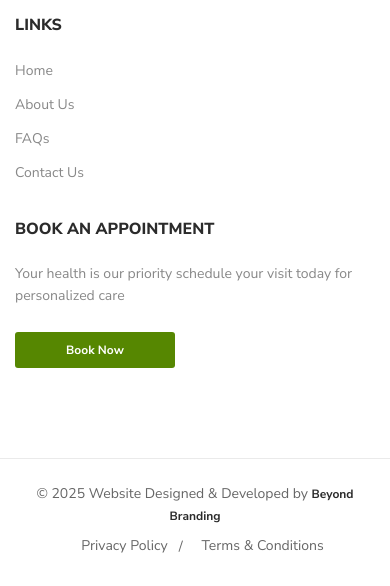
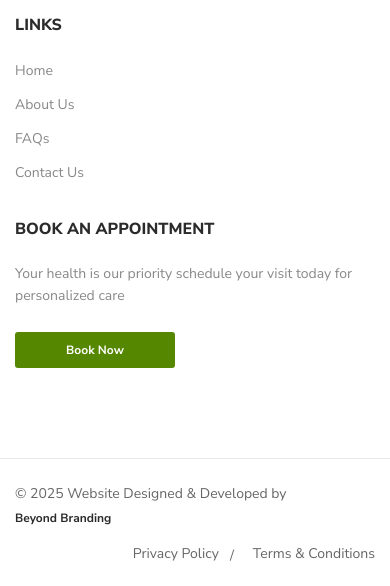
Before and after one commit to Beyond-Branding/naivaidiya-healthcare, an Astro site: page / in a window 390 px wide. Shown: the part 7614-8200 px from the top of the page. Built offline with nearby package versions, Linux system fonts and the light colour scheme; Astro itself is replaced by a stand-in of ours.

Commit message:
fixed footer in mobile resposive
fixed footer in mobile resposive

```diff
--- a/public/assets/css/responsive.css
+++ b/public/assets/css/responsive.css
@@ -352,14 +352,14 @@
 	}
 }
 
-/* === Special fix for 405px – 420px range === */
+
 @media only screen and (min-width: 405px) and (max-width: 420px) {
   .best-doctors.hme-one .heading h1 {
     font-size: 16px;
     line-height: 1.3;
-    white-space: normal;   /* allow wrapping */
+    white-space: normal;
     display: inline-block;
-    width: 75%;            /* keep enough space for arrows */
+    width: 75%;
     margin: 0;
   }
 
@@ -715,11 +715,49 @@
 	.testimonial h1 {
 		text-align: center;
 	}
-	.footer-last .left,
-	.footer-last .right {
-		float: none;
-		text-align: center;
-	}
+/* === Footer mobile === */
+@media only screen and (max-width: 768px) {
+  .footer-last .left {
+    text-align: left !important;
+  }
+
+  .footer-last .left span {
+    display: block;
+    font-weight: 600;
+    margin-top: 2px;
+  }
+
+  .footer-last .right {
+    text-align: left !important;
+    margin-top: 6px;
+  }
+
+  .footer-last .right ul {
+    padding: 0;
+    margin: 0;
+    list-style: none;
+  }
+
+  .footer-last .right ul li {
+    display: inline-flex;
+    align-items: left;
+    margin: 0;
+  }
+
+  .footer-last .right ul li a {
+    font-size: 14px;
+  }
+
+  .footer-last .right ul li::after {
+    margin: 0 0px;
+  }
+
+  .footer-last .right ul li:last-child::after {
+    content: "";
+    margin: 0;
+  }
+}
+
 	.contact_address_inner {
 		position: relative;
 		margin-bottom: 30px;
@@ -923,9 +961,7 @@
 	.footer-widget.two .news h6 a {
 		font-size: 14px;
 	}
-	.footer-last .right ul li a {
-		font-size: 14px;
-	}
+
 	.footer-widget ul li a {
 		font-size: 14px;
 		line-height: 26px;
--- a/src/layouts/Layout.astro
+++ b/src/layouts/Layout.astro
@@ -317,14 +317,16 @@
                      </div>
                      <div class="right">
                         <ul>
-                           <li><a href="/privacy">Privacy Policy    </a></li>
-                           <li><a href="/termsandcondition"> Terms & Conditions   </a></li>
+                           <li><a href="/privacy">Privacy Policy </a></li>
+                           <li><a href="/termsandcondition">Terms & Conditions </a></li>
                         </ul>
                      </div>
                   </div>
                </div>
             </div>
          </div>
+
+
 
          <!-- <a href="#" id="scroll" class="default-bg" style="display: none;"><span></span></a> -->
          </div>
```
